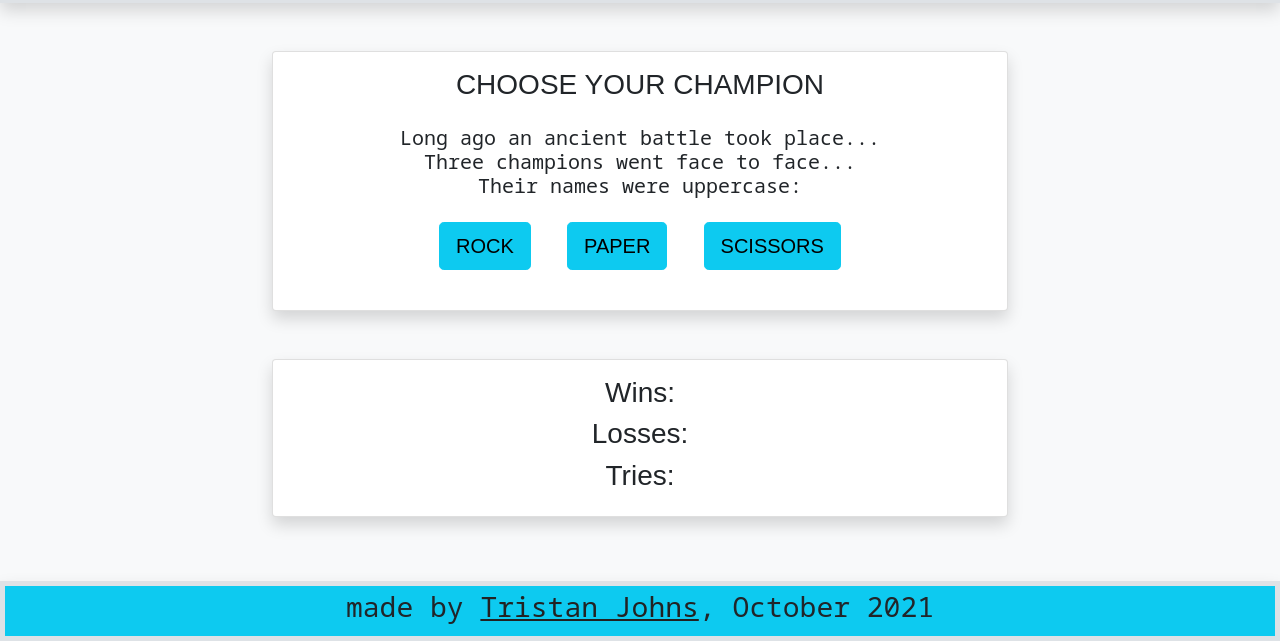
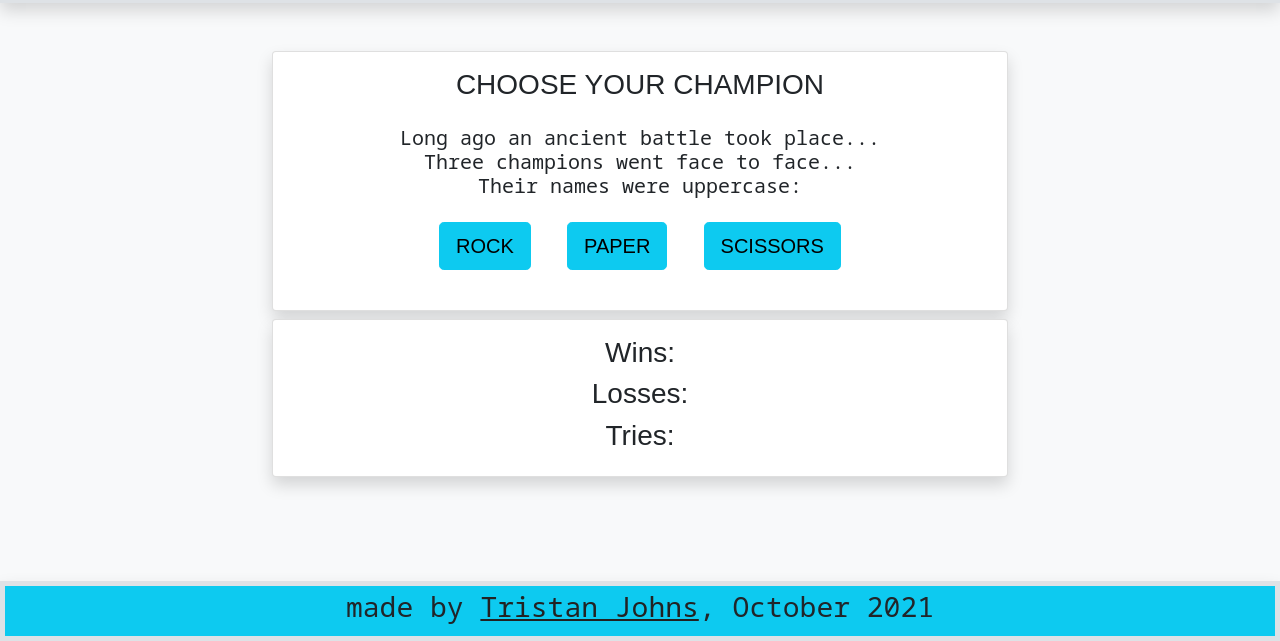
Before and after one commit to TristanFJ/rockPaperScissors, a plain HTML site: page index.html in a window 1280 px wide. Shown: the part 159-800 px from the top of the page. Drawn offline with nearby package versions, Linux system fonts and the light colour scheme; a web font is replaced by a local one.

Commit message:
margin tweak

```diff
--- a/index.html
+++ b/index.html
@@ -57,7 +57,7 @@
             <div class="col-md-2"></div>
 
             <div class="col-md-8">
-              <div class="card text-center mt-5 shadow">
+              <div class="card text-center mt-2 shadow">
 
                 <div class="card-body">
                   <h3 id="wins" class="card-title font no-interact">Wins:</h3>
```
